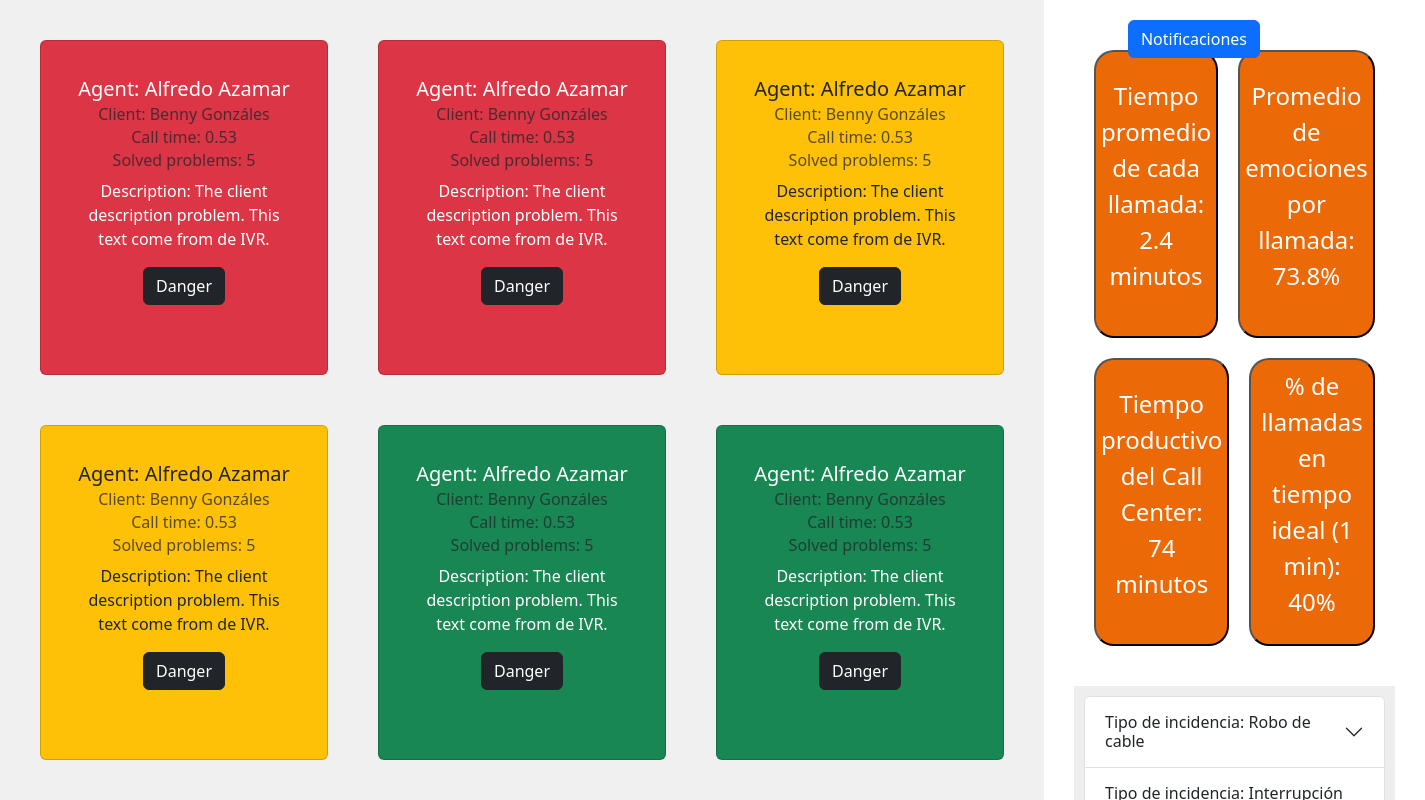
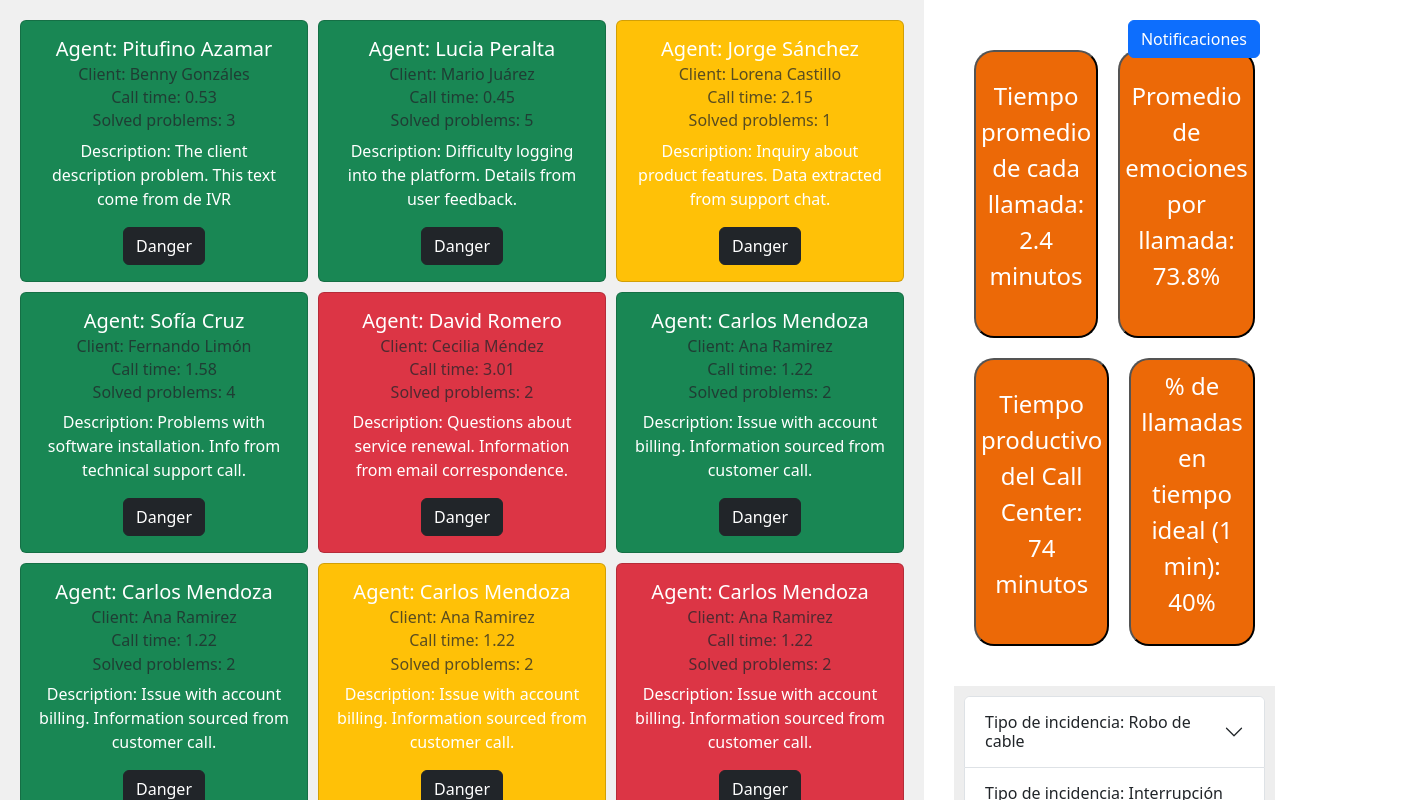
Before and after one commit to Bernardo0173/supint, a React (Create React App) app: page / in a window 1280 px wide. Shown: the top 800 px of the page, 1425 px wide, since content can reach past the window. Built offline with nearby package versions, Linux system fonts and the light colour scheme.

Commit message:
Props y map agentcard
Agregamos props y map a las cartas de agentes para facilitar la implementacion de useEfect y useCallBack

```diff
--- /dev/null
+++ b/src/components/AgenteCard.js
@@ -0,0 +1,28 @@
+import BootstrapCard from "./BootstapCard";
+
+function AgenteCard(props) {
+    const {
+      agentName,
+      clientName,
+      callTime = "0.53",
+      solvedProblems = 5,
+      description = "The client description problem. This text comes from the IVR.",
+      style = "bg-success text-white",
+    } = props;
+
+    // Spread operator for concise prop passing to BootstrapCard
+    return (
+      <BootstrapCard
+        {...{
+          Title: `Agent: ${agentName}`,
+          Subtitle1: `Client: ${clientName}`,
+          Subtitle2: `Call time: ${callTime}`,
+          Subtitle3: `Solved problems: ${solvedProblems}`,
+          Text1: `Description: ${description}`,
+          style,
+        }}
+      />
+    );
+  }
+
+export default AgenteCard;
--- a/src/components/MainScreen.js
+++ b/src/components/MainScreen.js
@@ -1,26 +1,39 @@
 import React, { useState } from "react";
 import "../styles/mainScreen.css"; // Asegúrate de tener este archivo CSS en la misma carpeta
-import BootstrapCard from "./BootstapCard";
-import Card from "./AgentCard";
-import PopUp from "./PopUp";
 import 'bootstrap/dist/css/bootstrap.min.css';
 import Stats from './Stats';
 import NotificationsOffCanvas from './NotificationsOffCanvas';
-import Button from 'react-bootstrap/Button';
-import Offcanvas from 'react-bootstrap/Offcanvas';
 import ValInc from './ValInc';
 import ButPopMens from './ButPopMens';
+import AgenteCard from "./AgenteCard";
 
 const MainScreen = () => {
+  const agents = [
+    // Cambiar a useefect y useCallBack
+    { name: "Pitufino Azamar", client: "Benny Gonzáles", callTime: "0.53", problemsSolved: 3, description: "The client description problem. This text come from de IVR", style: "bg-success text-white" },
+    { name: "Lucia Peralta", client: "Mario Juárez", callTime: "0.45", problemsSolved: 5, description: "Difficulty logging into the platform. Details from user feedback.", style: "bg-success text-white" },
+    { name: "Jorge Sánchez", client: "Lorena Castillo", callTime: "2.15", problemsSolved: 1, description: "Inquiry about product features. Data extracted from support chat.", style: "bg-warning text-white" },
+    { name: "Sofía Cruz", client: "Fernando Limón", callTime: "1.58", problemsSolved: 4, description: "Problems with software installation. Info from technical support call.", style: "bg-success text-white" },
+    { name: "David Romero", client: "Cecilia Méndez", callTime: "3.01", problemsSolved: 2, description: "Questions about service renewal. Information from email correspondence.", style: "bg-danger text-white" },
+    { name: "Carlos Mendoza", client: "Ana Ramirez", callTime: "1.22", problemsSolved: 2, description: "Issue with account billing. Information sourced from customer call.", style: "bg-success text-white" },
+    { name: "Carlos Mendoza", client: "Ana Ramirez", callTime: "1.22", problemsSolved: 2, description: "Issue with account billing. Information sourced from customer call.", style: "bg-success text-white" },
+    { name: "Carlos Mendoza", client: "Ana Ramirez", callTime: "1.22", problemsSolved: 2, description: "Issue with account billing. Information sourced from customer call.", style: "bg-warning text-white" },
+    { name: "Carlos Mendoza", client: "Ana Ramirez", callTime: "1.22", problemsSolved: 2, description: "Issue with account billing. Information sourced from customer call.", style: "bg-danger text-white" }
+  ]
   return (
     <div className="main-container">
       <div className="left-panel">
-        <BootstrapCard Title = "Agent: Alfredo Azamar" Subtitle1 = "Client: Benny Gonzáles" Subtitle2 = "Call time: 0.53" Subtitle3 ="Solved problems: 5" Text1 = "Description: The client description problem. This text come from de IVR." style = "bg-danger text-white"/>
-        <BootstrapCard Title = "Agent: Alfredo Azamar" Subtitle1 = "Client: Benny Gonzáles" Subtitle2 = "Call time: 0.53" Subtitle3 ="Solved problems: 5" Text1 = "Description: The client description problem. This text come from de IVR." style = "bg-danger text-white"/>
-        <BootstrapCard Title = "Agent: Alfredo Azamar" Subtitle1 = "Client: Benny Gonzáles" Subtitle2 = "Call time: 0.53" Subtitle3 ="Solved problems: 5" Text1 = "Description: The client description problem. This text come from de IVR." style = "bg-warning text-dark"/>
-        <BootstrapCard Title = "Agent: Alfredo Azamar" Subtitle1 = "Client: Benny Gonzáles" Subtitle2 = "Call time: 0.53" Subtitle3 ="Solved problems: 5" Text1 = "Description: The client description problem. This text come from de IVR." style = "bg-warning text-dark"/>
-        <BootstrapCard Title = "Agent: Alfredo Azamar" Subtitle1 = "Client: Benny Gonzáles" Subtitle2 = "Call time: 0.53" Subtitle3 ="Solved problems: 5" Text1 = "Description: The client description problem. This text come from de IVR." style = "bg-success text-white"/>
-        <BootstrapCard Title = "Agent: Alfredo Azamar" Subtitle1 = "Client: Benny Gonzáles" Subtitle2 = "Call time: 0.53" Subtitle3 ="Solved problems: 5" Text1 = "Description: The client description problem. This text come from de IVR." style = "bg-success text-white"/>
+        {agents.map((agent) => (
+          <AgenteCard
+            key={agent.name}
+            agentName={agent.name}
+            clientName={agent.client}
+            callTime={agent.callTime}
+            solvedProblems={agent.problemsSolved}
+            description={agent.description}
+            style={agent.style}
+          />
+        ))}
       </div>
       <div className="right-panel">
         <div className="top-section">
@@ -28,10 +41,10 @@ const MainScreen = () => {
         </div>
         <div className="bottom-section">
           <ValInc /> {/* Aquí se renderiza el componente Reporte */}
-          <ButPopMens/>
+          <ButPopMens />
         </div>
       </div>
-      <NotificationsOffCanvas/>
+      <NotificationsOffCanvas />
     </div>
   );
 };
```
